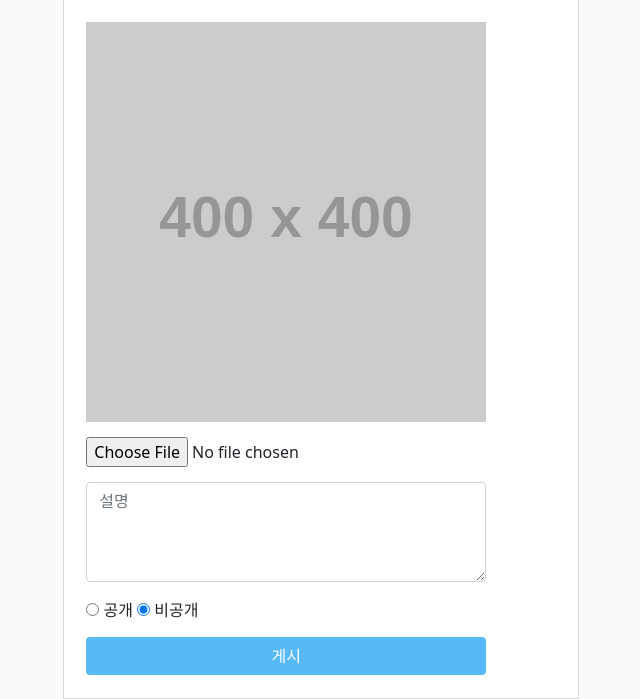
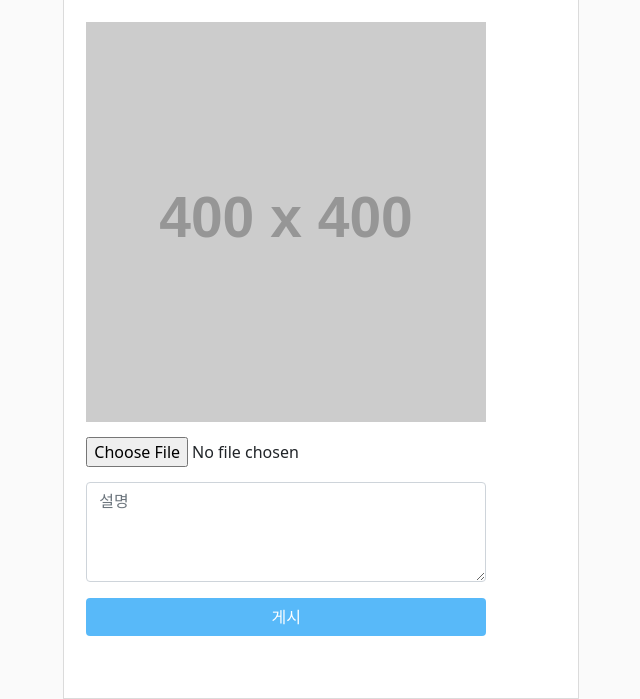
Before and after one commit to siwonKH/mini_instagram, a Django app: page /addpost in a window 1280 px wide. Shown: the part 192-891 px from the top of the page, without its empty margins (319-959 px from the left). Run offline with Django 3.2, Linux system fonts and the light colour scheme; grey boxes labelled with a size stand in for pictures from a placeholder-image service; some libraries are stand-ins or nearby versions.

Commit message:
small edit

```diff
--- a/templates/add_post.html
+++ b/templates/add_post.html
@@ -4,7 +4,7 @@
 {% block navbar %}
 <ul class="navbar-nav ms-auto">
     <li class="nav-item">
-        <a class="nav-link" aria-current="page" href="/home">홈</a>
+        <a class="nav-link" aria-current="page" href="/">홈</a>
     </li>
     <li class="nav-item">
         <a class="nav-link active" href="/addpost">게시글 추가</a>
@@ -22,35 +22,21 @@
       </li>
 </ul>
 {% endblock %}
-
 {% block content %}
 <div class="content">
     <h6 style="text-align: center;"><strong>작성</strong></h6>
 </div>
 <div class="content add-post content-ver1">
-    <form method="post">
+    <form method="post" enctype="multipart/form-data">
         {% csrf_token %}
         <div class="form-group left left-margin">
-            <!-- 사진 -->
             <img id="preview" src="https://dummyimage.com/400x400/000000/fff" alt="">
             <input type="file" class="form-control-file" style="margin-top: 15px; margin-bottom: 15px;" id="img"
                 name="img" accept="image/*">
         </div>
         <div class="left">
             <div>
-                <!-- 설명 -->
-                <p>
-                    <textarea class="form-control" id="desc" name="desc" placeholder="설명"></textarea>
-                </p>
-            </div>
-            <div>
-                <!-- 설정 -->
-                <div class="setting" style="margin-bottom: 15px;">
-                    <input type="radio" id="pub" name="show" value="public" checked>
-                    <label for="pub">공개</label>
-                    <input type="radio" id="priv" name="show" value="private" checked>
-                    <label for="priv">비공개</label>
-                </div>
+                <p><textarea class="form-control" id="desc" name="desc" placeholder="설명"></textarea></p>
             </div>
             <button type="submit" id="submit" class="btn share butt" disabled>게시</button>
         </div>
```
